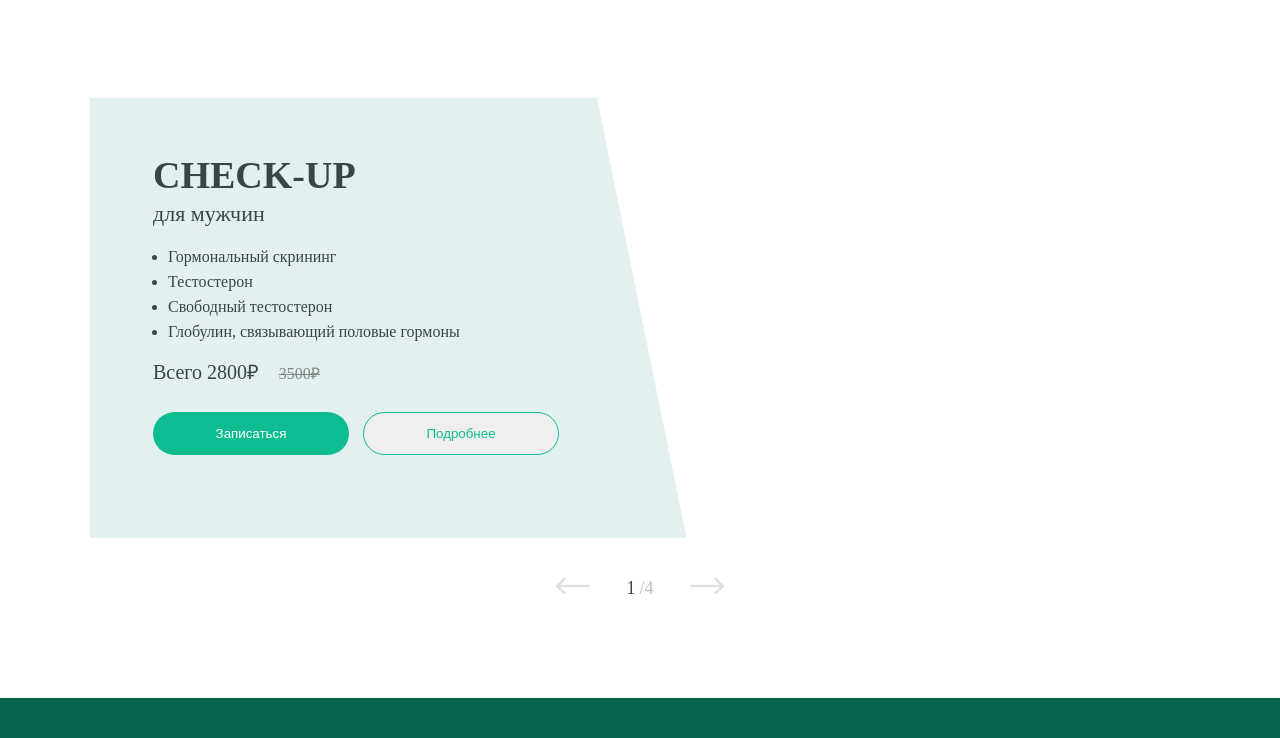
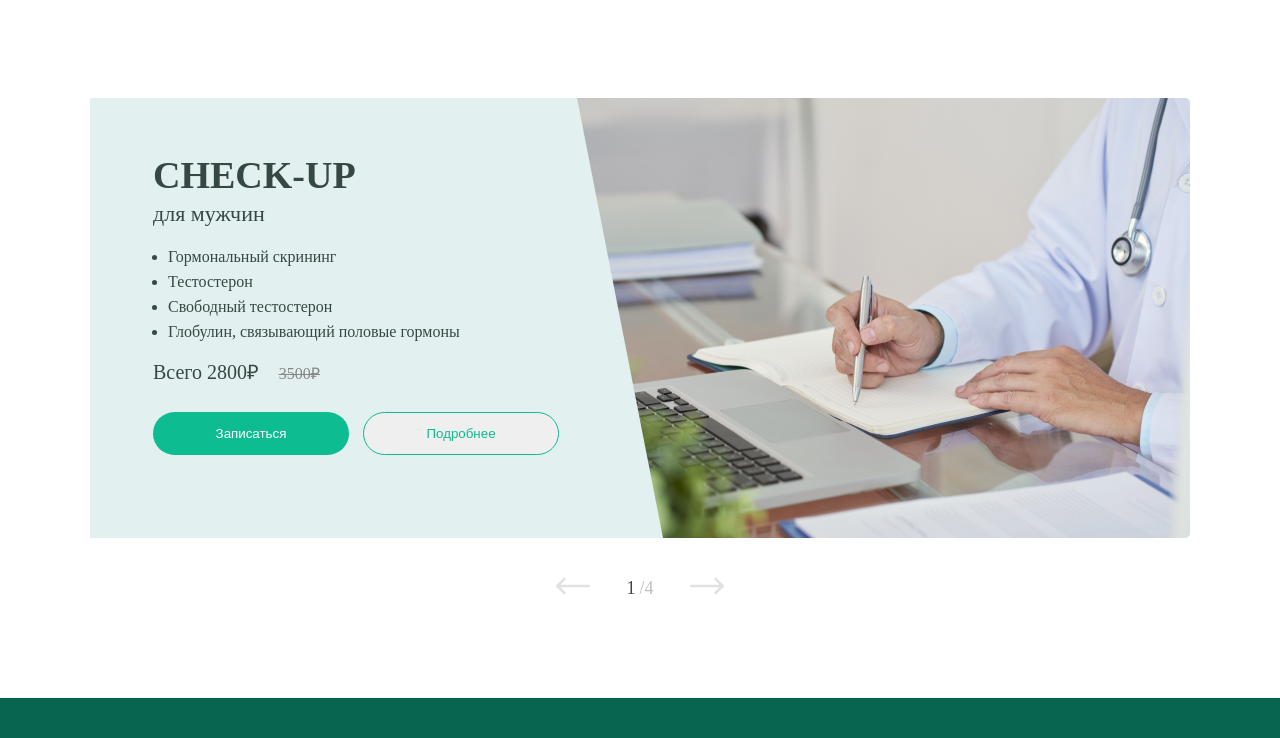
Before and after one commit to EvgeniiPa/Test-Project-R-Business, a plain HTML site: page index.html in a window 1280 px wide. Shown: the part 642-1380 px from the top of the page. Drawn offline with Linux system fonts and the light colour scheme; the site is published under a folder, as on GitHub Pages, so addresses that start at the root find nothing.

Commit message:
Add files via upload

```diff
--- a/index.html
+++ b/index.html
@@ -170,7 +170,7 @@
           <button class="button-info aside-button">Подробнее</buttom>
         </div>
       </div>
-      <img class="aside-img" src="/img/doctor-working-table 1.png" 1.png alt="Доктор">
+      <img class="aside-img" src="img/doctor-working-table 1.png" 1.png alt="Доктор">
     </div>
     </aside>
     <div class="arrow-container">
```
